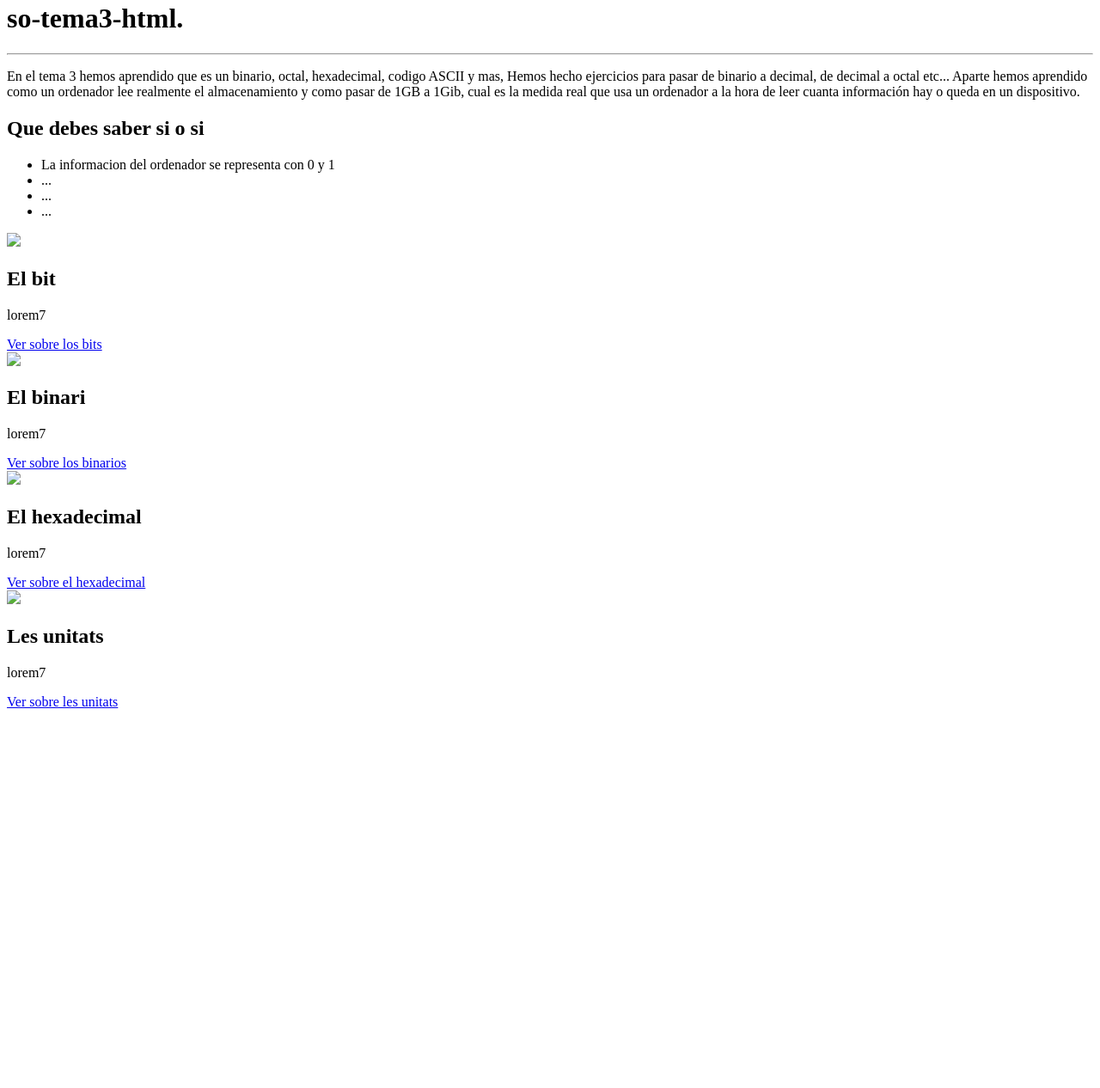
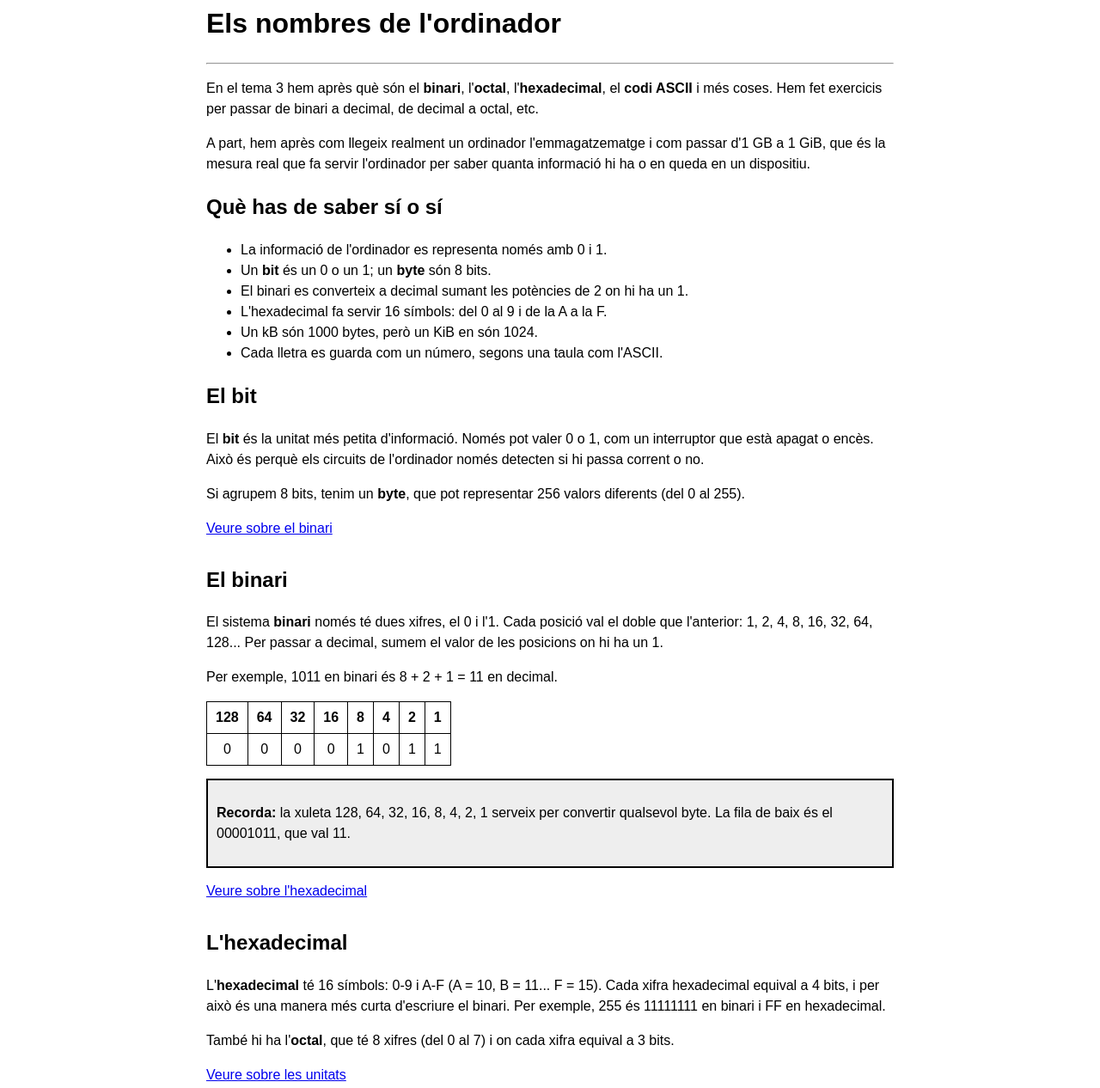
Before and after one commit to Frangarciaaaa/so-tema3-html., a plain HTML site: page index.html in a window 1280 px wide. Shown: the part 18-1284 px from the top of the page at 86% size. Before the commit the page ends 852 px from the top, so only its background shows below. Drawn offline with Linux system fonts and the light colour scheme.

Commit message:
version2

```diff
--- /dev/null
+++ b/estile.css
@@ -0,0 +1,29 @@
+body {
+    font-family: sans-serif;
+    max-width: 800px;
+    margin: auto;
+    padding: 0 15px;
+    line-height: 1.5;
+}
+
+.recorda {
+    border: 2px solid black;
+    padding: 10px;
+    background: #eee;
+    margin: 15px 0;
+}
+
+.apartat {
+    margin-bottom: 30px;
+}
+
+table {
+    border-collapse: collapse;
+    margin: 15px 0;
+}
+
+td {
+    border: 1px solid black;
+    padding: 6px 10px;
+    text-align: center;
+}
--- a/index.html
+++ b/index.html
@@ -4,131 +4,160 @@
     <meta charset="UTF-8">
     <meta name="viewport" content="width=device-width, initial-scale=1.0">
     <title>Tema 3</title>
+    <link rel="stylesheet" href="estile.css">
 </head>
 <body>
 
-    <h1>so-tema3-html.</h1>
-<hr>
-<section class="introduccion">
-    <article class="resumen">
-         <p>En el tema 3 hemos aprendido que es un binario, octal, hexadecimal, codigo ASCII y mas,
-           Hemos hecho ejercicios para pasar de binario a decimal, de decimal a octal etc...
+    <header>
+        <h1>Els nombres de l'ordinador</h1>
+    </header>
+    <hr>
 
-          Aparte hemos aprendido como un ordenador lee realmente el almacenamiento y como pasar de 1GB a 1Gib, cual
-         es la medida real que usa un ordenador a la hora de leer cuanta información hay o queda en un dispositivo.
-         </p>
-    </article>
+    <main>
 
-    <article class="listado">
-        <h2>Que debes saber si o si</h2>
-        <ul>
-            <li>La informacion del ordenador se representa con 0 y 1</li>
-            <li>...</li>
-            <li>...</li>
-            <li>...</li>
-        </ul>
-
-
-    </article>
-
-
-
-
-
-
-
-    </section>
-
-
-
-    <section class="apartados">
-
-
-     <article class="apartado">
-
-        <div class="img">
-            <img src="#">
-        </div>
-
-
-        <div class="texto">
-            <h2>El bit</h2>
-            <p>lorem7</p>
-         </div>
-
-            <a href="#">Ver sobre los bits</a>
-        </article>
-
-<!------------------------------------------------------------>
-
-    <article class="apartado">
-
-        <div class="img">
-            <img src="#">
-        </div>
-
-
-        <div class="texto">
-            <h2>El binari</h2>
-            <p>lorem7</p>
-         </div>
-
-            <a href="#">Ver sobre los binarios</a>
-        </article>
-
-<!------------------------------------------------------------>
-
-    <article class="apartado">
-
-            <div class="img">
-                <img src="#">
-            </div>
-
-
-            <div class="texto">
-                <h2>El hexadecimal</h2>
-                <p>lorem7</p>
-            </div>
-
-                <a href="#">Ver sobre el hexadecimal</a>
+        <section class="introduccio">
+            <article class="resum">
+                <p>En el tema 3 hem après què són el <strong>binari</strong>, l'<strong>octal</strong>,
+                   l'<strong>hexadecimal</strong>, el <strong>codi ASCII</strong> i més coses.
+                   Hem fet exercicis per passar de binari a decimal, de decimal a octal, etc.</p>
+                <p>A part, hem après com llegeix realment un ordinador l'emmagatzematge i com
+                   passar d'1 GB a 1 GiB, que és la mesura real que fa servir l'ordinador per saber
+                   quanta informació hi ha o en queda en un dispositiu.</p>
             </article>
 
-<!------------------------------------------------------------>
+            <article class="llistat">
+                <h2>Què has de saber sí o sí</h2>
+                <ul>
+                    <li>La informació de l'ordinador es representa només amb 0 i 1.</li>
+                    <li>Un <strong>bit</strong> és un 0 o un 1; un <strong>byte</strong> són 8 bits.</li>
+                    <li>El binari es converteix a decimal sumant les potències de 2 on hi ha un 1.</li>
+                    <li>L'hexadecimal fa servir 16 símbols: del 0 al 9 i de la A a la F.</li>
+                    <li>Un kB són 1000 bytes, però un KiB en són 1024.</li>
+                    <li>Cada lletra es guarda com un número, segons una taula com l'ASCII.</li>
+                </ul>
+            </article>
+        </section>
 
-    <article class="apartado">
+        <section class="apartats">
 
-            <div class="img">
-                <img src="#">
-            </div>
-
-
-            <div class="texto">
-                <h2>Les unitats</h2>
-                <p>lorem7</p>
-            </div>
-
-                <a href="#">Ver sobre les unitats</a>
+            <article class="apartat" id="bit">
+                <div class="text">
+                    <h2>El bit</h2>
+                    <p>El <strong>bit</strong> és la unitat més petita d'informació. Només pot valer
+                       0 o 1, com un interruptor que està apagat o encès. Això és perquè els circuits
+                       de l'ordinador només detecten si hi passa corrent o no.</p>
+                    <p>Si agrupem 8 bits, tenim un <strong>byte</strong>, que pot representar
+                       256 valors diferents (del 0 al 255).</p>
+                </div>
+                <a href="#binari">Veure sobre el binari</a>
             </article>
 
+            <article class="apartat" id="binari">
+                <div class="text">
+                    <h2>El binari</h2>
+                    <p>El sistema <strong>binari</strong> només té dues xifres, el 0 i l'1. Cada posició
+                       val el doble que l'anterior: 1, 2, 4, 8, 16, 32, 64, 128... Per passar a decimal,
+                       sumem el valor de les posicions on hi ha un 1.</p>
+                    <p>Per exemple, 1011 en binari és 8 + 2 + 1 = 11 en decimal.</p>
 
+                    <table>
+                        <tr>
+                            <td><strong>128</strong></td>
+                            <td><strong>64</strong></td>
+                            <td><strong>32</strong></td>
+                            <td><strong>16</strong></td>
+                            <td><strong>8</strong></td>
+                            <td><strong>4</strong></td>
+                            <td><strong>2</strong></td>
+                            <td><strong>1</strong></td>
+                        </tr>
+                        <tr>
+                            <td>0</td>
+                            <td>0</td>
+                            <td>0</td>
+                            <td>0</td>
+                            <td>1</td>
+                            <td>0</td>
+                            <td>1</td>
+                            <td>1</td>
+                        </tr>
+                    </table>
 
+                    <div class="recorda">
+                        <p><strong>Recorda:</strong> la xuleta 128, 64, 32, 16, 8, 4, 2, 1 serveix per
+                           convertir qualsevol byte. La fila de baix és el 00001011, que val 11.</p>
+                    </div>
+                </div>
+                <a href="#hexadecimal">Veure sobre l'hexadecimal</a>
+            </article>
 
+            <article class="apartat" id="hexadecimal">
+                <div class="text">
+                    <h2>L'hexadecimal</h2>
+                    <p>L'<strong>hexadecimal</strong> té 16 símbols: 0-9 i A-F (A = 10, B = 11... F = 15).
+                       Cada xifra hexadecimal equival a 4 bits, i per això és una manera més curta
+                       d'escriure el binari. Per exemple, 255 és 11111111 en binari i FF en hexadecimal.</p>
+                    <p>També hi ha l'<strong>octal</strong>, que té 8 xifres (del 0 al 7) i on cada xifra
+                       equival a 3 bits.</p>
+                </div>
+                <a href="#unitats">Veure sobre les unitats</a>
+            </article>
 
+            <article class="apartat" id="unitats">
+                <div class="text">
+                    <h2>Les unitats</h2>
+                    <p>Els fabricants fan servir potències de 10 (kB, MB, GB), però l'ordinador compta
+                       amb potències de 2 (KiB, MiB, GiB). Per això un disc de 500 GB mostra uns
+                       465 GiB al sistema.</p>
 
+                    <table>
+                        <tr>
+                            <td><strong>Unitat (decimal)</strong></td>
+                            <td><strong>Bytes</strong></td>
+                            <td><strong>Unitat (binària)</strong></td>
+                            <td><strong>Bytes</strong></td>
+                        </tr>
+                        <tr>
+                            <td>1 kB</td>
+                            <td>1 000</td>
+                            <td>1 KiB</td>
+                            <td>1 024</td>
+                        </tr>
+                        <tr>
+                            <td>1 MB</td>
+                            <td>1 000 000</td>
+                            <td>1 MiB</td>
+                            <td>1 048 576</td>
+                        </tr>
+                        <tr>
+                            <td>1 GB</td>
+                            <td>1 000 000 000</td>
+                            <td>1 GiB</td>
+                            <td>1 073 741 824</td>
+                        </tr>
+                    </table>
 
+                    <div class="recorda">
+                        <p><strong>Compte:</strong> no confonguis GB amb GiB, ni <strong>b</strong> (bit)
+                           amb <strong>B</strong> (byte). La majúscula canvia el significat.</p>
+                    </div>
+                </div>
+                <a href="#lletres">Veure sobre les lletres</a>
+            </article>
 
+            <article class="apartat" id="lletres">
+                <div class="text">
+                    <h2>Les lletres</h2>
+                    <p>L'ordinador només entén números, així que cada lletra té assignat un codi.
+                       A la taula <strong>ASCII</strong>, per exemple, la lletra A és el 65
+                       (01000001 en binari). Les lletres especials, com ç, l·l o les vocals amb accent,
+                       necessiten codificacions més àmplies, com <strong>UTF-8</strong>.</p>
+                </div>
+            </article>
 
+        </section>
 
-
-
-
-
-
-
-    </section>
-
-
-
+    </main>
 
 </body>
 </html>
```
